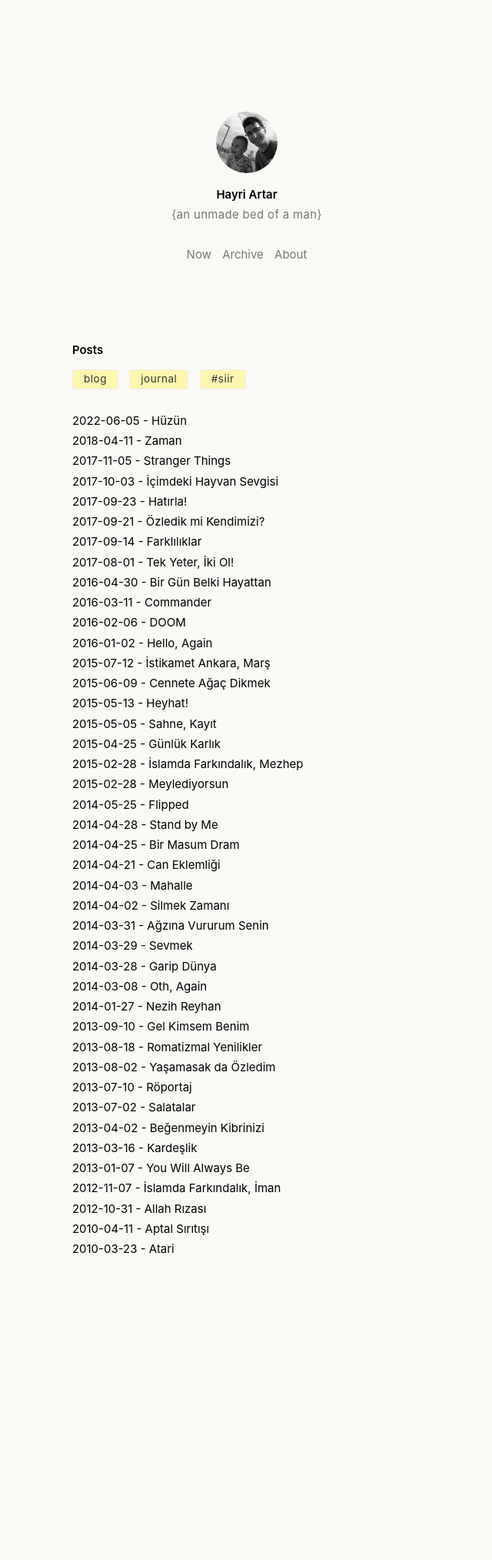
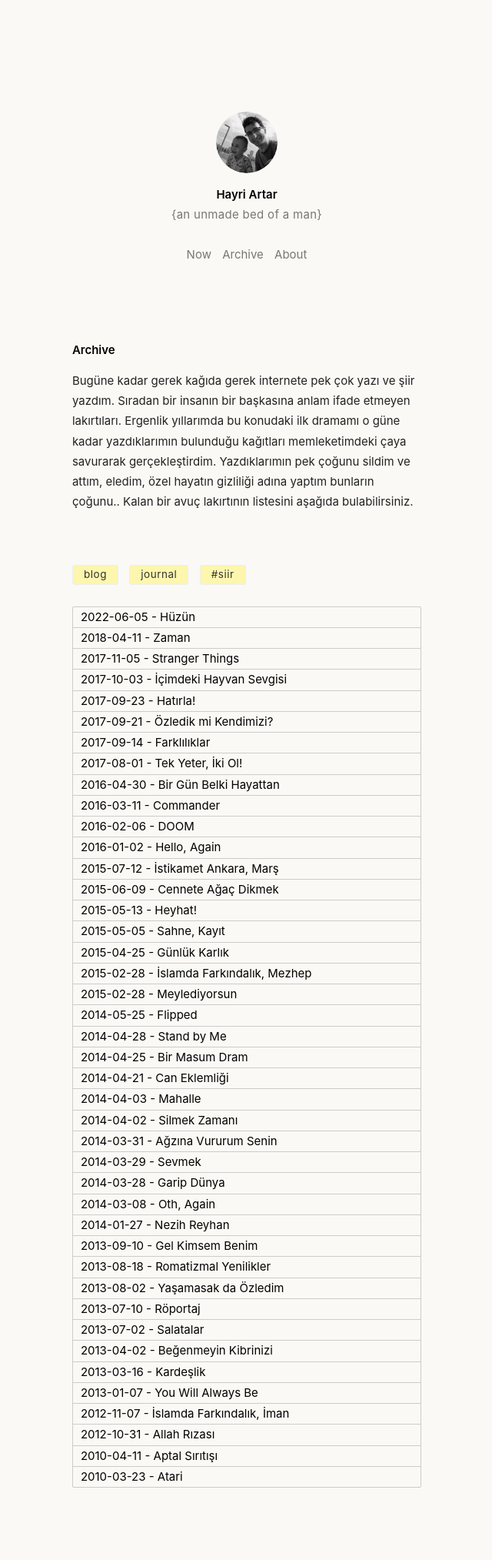
Before and after one commit to hayriartar/hayriartar.github.io, a Jekyll site: the page built from archive/index.html, in a window 1280 px wide. Shown: the whole page at 77% size, without its empty margins (319-959 px from the left). Built offline with Jekyll 4.4.1, drawn with Linux system fonts in a browser that asks for light colours; before the commit the page ends 1801 px from its top, so only the background shows below that.

Commit message:
some css changes

```diff
--- a/archive/index.html
+++ b/archive/index.html
@@ -1,11 +1,18 @@
 ---
 layout: default
-title: Posts
+title: Archive
 ---
 
 
 
 <h2 class="archive-heading">{{ page.title }}</h2>
+
+<p>
+Bugüne kadar gerek kağıda gerek internete pek çok yazı ve şiir yazdım. Sıradan bir insanın bir başkasına anlam ifade etmeyen lakırtıları.
+Ergenlik yıllarımda bu konudaki ilk dramamı o güne kadar yazdıklarımın bulunduğu kağıtları memleketimdeki çaya savurarak gerçekleştirdim.
+Yazdıklarımın pek çoğunu sildim ve attım, eledim, özel hayatın gizliliği adına yaptım bunların çoğunu.. Kalan bir avuç lakırtının listesini aşağıda bulabilirsiniz.
+</p>
+<br><br>
 
 {% include meta-index.html %}
 
@@ -26,3 +33,5 @@ title: Posts
 {% endfor %}
 
  </ul>
+
+ <br><br><br>
--- a/assets/css/custom.css
+++ b/assets/css/custom.css
@@ -169,8 +169,8 @@ font-size: 1rem;
   padding: 8px 14px;
   border-radius: 999px; /* tam yuvarlak */
   border: 1px solid #ccc;
-
-  letter-spacing: 0.04em;
+ font-size:0.9rem;
+  etter-spacing: 0.04em;
   color: #333;
   transition: all 0.2s ease;
 }
@@ -320,11 +320,16 @@ font-size: 1rem;
 .archive-list {
   margin-top: 2vh;
   padding:0;
-  padding-bottom: 10em;
+  adding-bottom: 10em;
   list-style: none;
+  border: 1px solid #ccc;
+  border-radius: 2px;
+  overflow: hidden;
 }
 
-.archive-list li { list-style-type: none; }
+.archive-list li { padding-left:10px; border-bottom: 1px solid #ccc;}
+
+.archive-list li:last-child {  border-bottom: 0px; }
 
 .archive-list .sene {
   display: inline-block;
```
